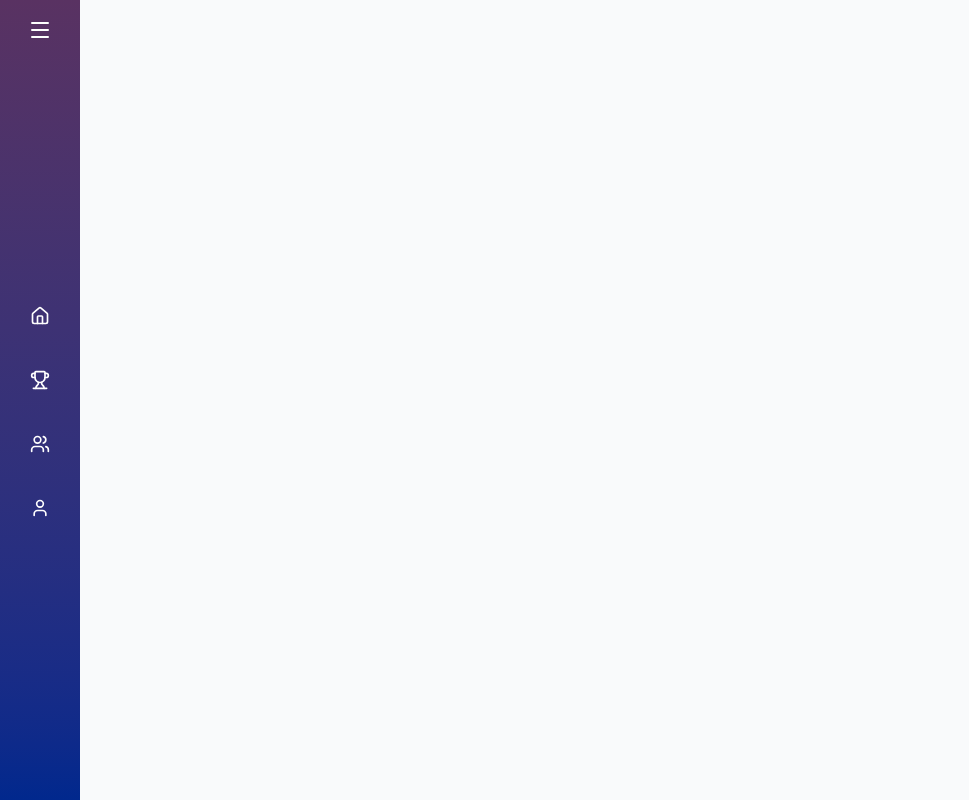
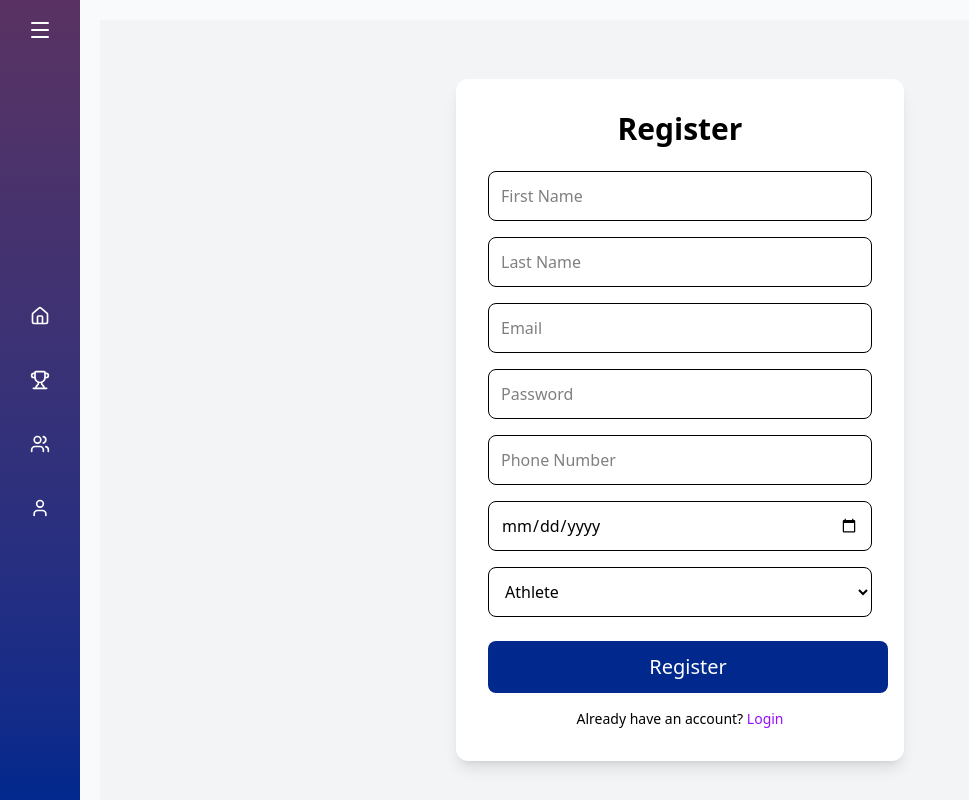
Before and after one commit to fontys-maua-2526-tournament/web, a React (Vite) app: page /register in a window 1280 px wide. Shown: the whole page, without its empty margins (0-969 px from the left). Built offline with nearby package versions, Linux system fonts and the light colour scheme.

Commit message:
Implemented basic login and register pages

```diff
--- a/src/App.jsx
+++ b/src/App.jsx
@@ -2,6 +2,7 @@ import { BrowserRouter } from 'react-router-dom';
 import { Routes, Route } from 'react-router-dom';
 import Home from './pages/home';
 import Login from './pages/login';
+import Register from './pages/register';
 import Sidebar from './components/sidebar/Sidebar';
 import TeamViewer from './pages/teamView';
 import TeamCreate from './pages/teamCreate';
@@ -33,6 +34,7 @@ export default function App() {
           <Routes>
             <Route path="/" element={<Home />} />
             <Route path="/login" element={<Login />} />
+            <Route path="/register" element={<Register />} />
             <Route path="/teams/view" element={<TeamViewer />} />
             <Route path="/teams/new" element={<TeamCreate />} />
             <Route path="/tournaments" element={<TournamentView />} />
--- a/src/components/customButton.jsx
+++ b/src/components/customButton.jsx
@@ -1,10 +1,10 @@
 export default function CustomButton({ children, onClick, className }) {
   return (
-    <div
+    <button
       onClick={onClick}
       className={`bg-mauaBlue hover:bg-fontyssPurple flex min-w-[400px] items-center justify-center rounded-lg px-16 py-3 text-xl text-white transition-colors duration-300 hover:cursor-pointer ${className}`}
     >
       {children}
-    </div>
+    </button>
   );
 }
--- a/src/pages/login.jsx
+++ b/src/pages/login.jsx
@@ -1,3 +1,89 @@
+import { useState } from 'react';
+import { useNavigate, Link } from 'react-router-dom';
+import axios from 'axios';
+import CustomButton from '../components/customButton';
+import { toast } from 'react-toastify';
+
 export default function Login() {
-  return <h1 className="text-3xl font-bold underline">Login Page</h1>;
-}
+  const [email, setEmail] = useState('');
+  const [password, setPassword] = useState('');
+  const [error, setError] = useState('');
+  const [loading, setLoading] = useState(false);
+  const navigate = useNavigate();
+
+  const handleSubmit = async e => {
+    e.preventDefault();
+    setLoading(true);
+    setError('');
+
+    try {
+      const { data } = await axios.post('http://localhost:8080/auth/login', {
+        email,
+        password,
+      });
+
+      if (data.token) {
+        localStorage.setItem('token', data.token);
+      }
+
+      toast.success('Login successful!');
+
+      navigate('/');
+    } catch (err) {
+      console.error(err);
+
+      const message = err.response?.data?.message || 'Login failed';
+
+      setError(message);
+      toast.error(message);
+    } finally {
+      setLoading(false);
+    }
+  };
+
+  return (
+    <div className="flex min-h-screen items-center justify-center bg-gray-100">
+      <form
+        onSubmit={handleSubmit}
+        className="w-full max-w-md rounded-xl bg-white p-8 shadow-lg"
+      >
+        <h1 className="mb-6 text-center text-3xl font-bold">Login</h1>
+
+        {error && <div className="mb-4 text-red-500">{error}</div>}
+
+        <input
+          type="email"
+          placeholder="Email"
+          className="mb-4 w-full rounded-lg border p-3"
+          value={email}
+          onChange={e => setEmail(e.target.value)}
+          required
+        />
+
+        <input
+          type="password"
+          placeholder="Password"
+          className="mb-6 w-full rounded-lg border p-3"
+          value={password}
+          onChange={e => setPassword(e.target.value)}
+          required
+        />
+
+        <CustomButton
+          type="submit"
+          disabled={loading}
+          className="w-full bg-fontyssPurple py-3 text-white hover:bg-[#874c95]"
+        >
+          {loading ? 'Logging in...' : 'Login'}
+        </CustomButton>
+
+        <p className="mt-4 text-center text-sm">
+          No account?{' '}
+          <Link to="/register" className="text-purple-600">
+            Register
+          </Link>
+        </p>
+      </form>
+    </div>
+  );
+};
--- /dev/null
+++ b/src/pages/register.jsx
@@ -0,0 +1,143 @@
+import { useState } from 'react';
+import { useNavigate, Link } from 'react-router-dom';
+import axios from 'axios';
+import CustomButton from '../components/customButton';
+import { toast } from 'react-toastify';
+
+export default function Register() {
+    const [firstName, setFirstName] = useState('');
+    const [lastName, setLastName] = useState('');
+    const [email, setEmail] = useState('');
+    const [password, setPassword] = useState('');
+    const [phoneNumber, setPhoneNumber] = useState('');
+    const [dateOfBirth, setDateOfBirth] = useState('');
+    const [userRole, setUserRole] = useState('ATHLETE');
+
+    const [error, setError] = useState('');
+    const [loading, setLoading] = useState(false);
+
+    const navigate = useNavigate();
+
+    const handleSubmit = async e => {
+        e.preventDefault();
+        setLoading(true);
+        setError('');
+
+        try {
+            await axios.post('http://localhost:8080/auth/register', {
+                firstName,
+                lastName,
+                email,
+                password,
+                phoneNumber,
+                dateOfBirth,
+                userRole,
+            });
+
+            if (data.token) {
+                localStorage.setItem('token', data.token);
+            }
+
+            toast.success("Registration succeeded");
+            navigate('/');
+        } catch (err) {
+            const message = err.response?.data?.message || 'Registration failed';
+            setError(message);
+            toast.error(message);
+        } finally {
+            setLoading(false);
+        }
+    };
+
+    return (
+        <div className="flex min-h-screen items-center justify-center bg-gray-100">
+            <form
+                onSubmit={handleSubmit}
+                className="w-full max-w-md rounded-xl bg-white p-8 shadow-lg"
+            >
+                <h1 className="mb-6 text-center text-3xl font-bold">Register</h1>
+
+                {error && <div className="mb-4 text-red-500">{error}</div>}
+
+                <input
+                    type="text"
+                    placeholder="First Name"
+                    className="mb-4 w-full rounded-lg border p-3"
+                    value={firstName}
+                    onChange={e => setFirstName(e.target.value)}
+                    required
+                />
+
+                <input
+                    type="text"
+                    placeholder="Last Name"
+                    className="mb-4 w-full rounded-lg border p-3"
+                    value={lastName}
+                    onChange={e => setLastName(e.target.value)}
+                    required
+                />
+
+                <input
+                    type="email"
+                    placeholder="Email"
+                    className="mb-4 w-full rounded-lg border p-3"
+                    value={email}
+                    onChange={e => setEmail(e.target.value)}
+                    required
+                />
+
+                <input
+                    type="password"
+                    placeholder="Password"
+                    className="mb-4 w-full rounded-lg border p-3"
+                    value={password}
+                    onChange={e => setPassword(e.target.value)}
+                    required
+                />
+
+                <input
+                    type="tel"
+                    placeholder="Phone Number"
+                    className="mb-4 w-full rounded-lg border p-3"
+                    value={phoneNumber}
+                    onChange={e => setPhoneNumber(e.target.value)}
+                    required
+                />
+
+                <input
+                    type="date"
+                    className="mb-4 w-full rounded-lg border p-3"
+                    value={dateOfBirth}
+                    onChange={e => setDateOfBirth(e.target.value)}
+                    required
+                />
+
+                <select
+                    className="mb-6 w-full rounded-lg border p-3"
+                    value={userRole}
+                    onChange={e => setUserRole(e.target.value)}
+                    required
+                >
+                    <option value="ORGANIZER">Organizer</option>
+                    <option value="COACH">Coach</option>
+                    <option value="ATHLETE">Athlete</option>
+                </select>
+
+                <CustomButton
+                    type="submit"
+                    disabled={loading}
+                    className="w-full bg-fontyssPurple py-3 text-white hover:bg-[#874c95]"
+                >
+                    {loading ? 'Creating account...' : 'Register'}
+                </CustomButton>
+
+                <p className="mt-4 text-center text-sm">
+                    Already have an account?{' '}
+                    <Link to="/login" className="text-purple-600">
+                        Login
+                    </Link>
+                </p>
+            </form>
+        </div>
+    );
+};
```
